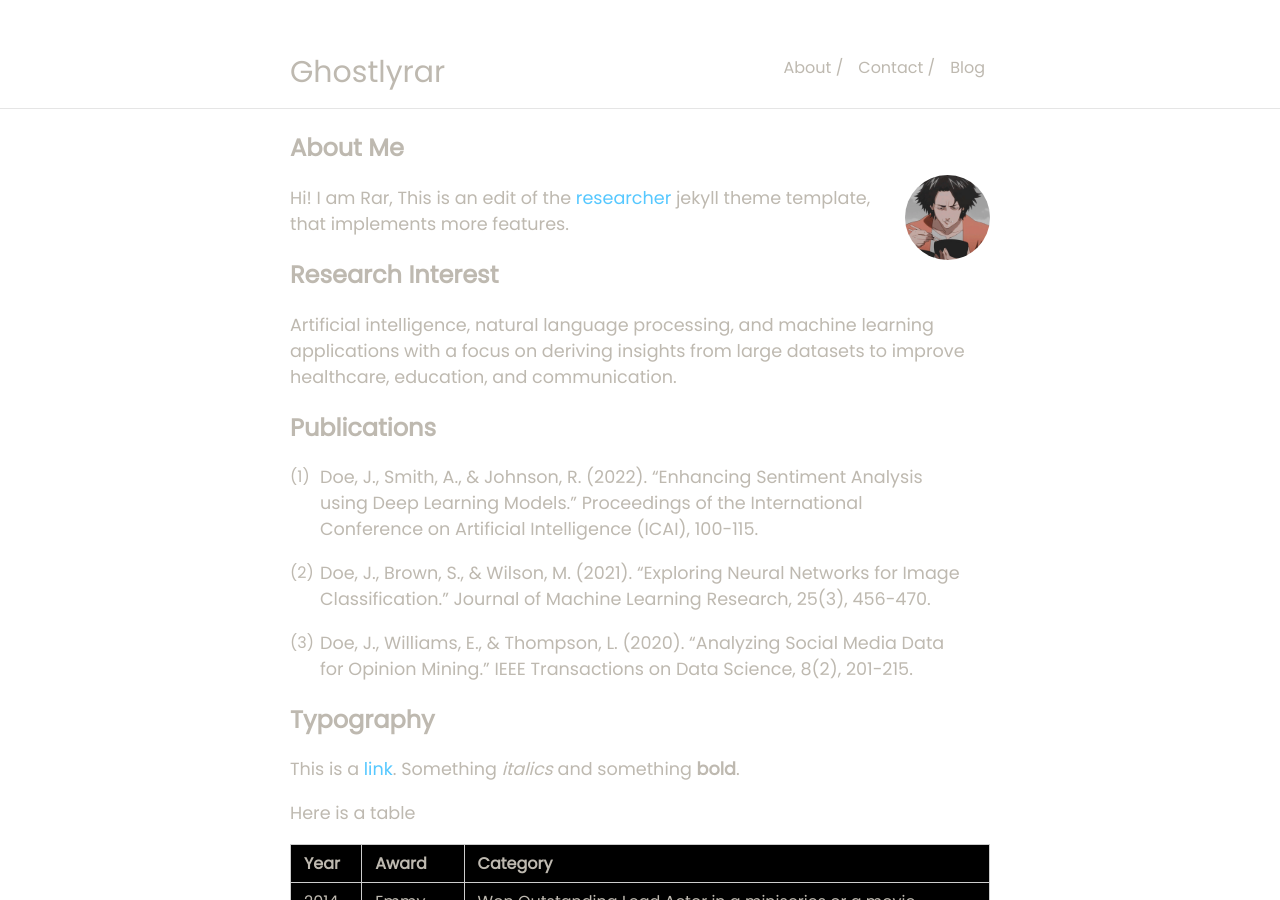
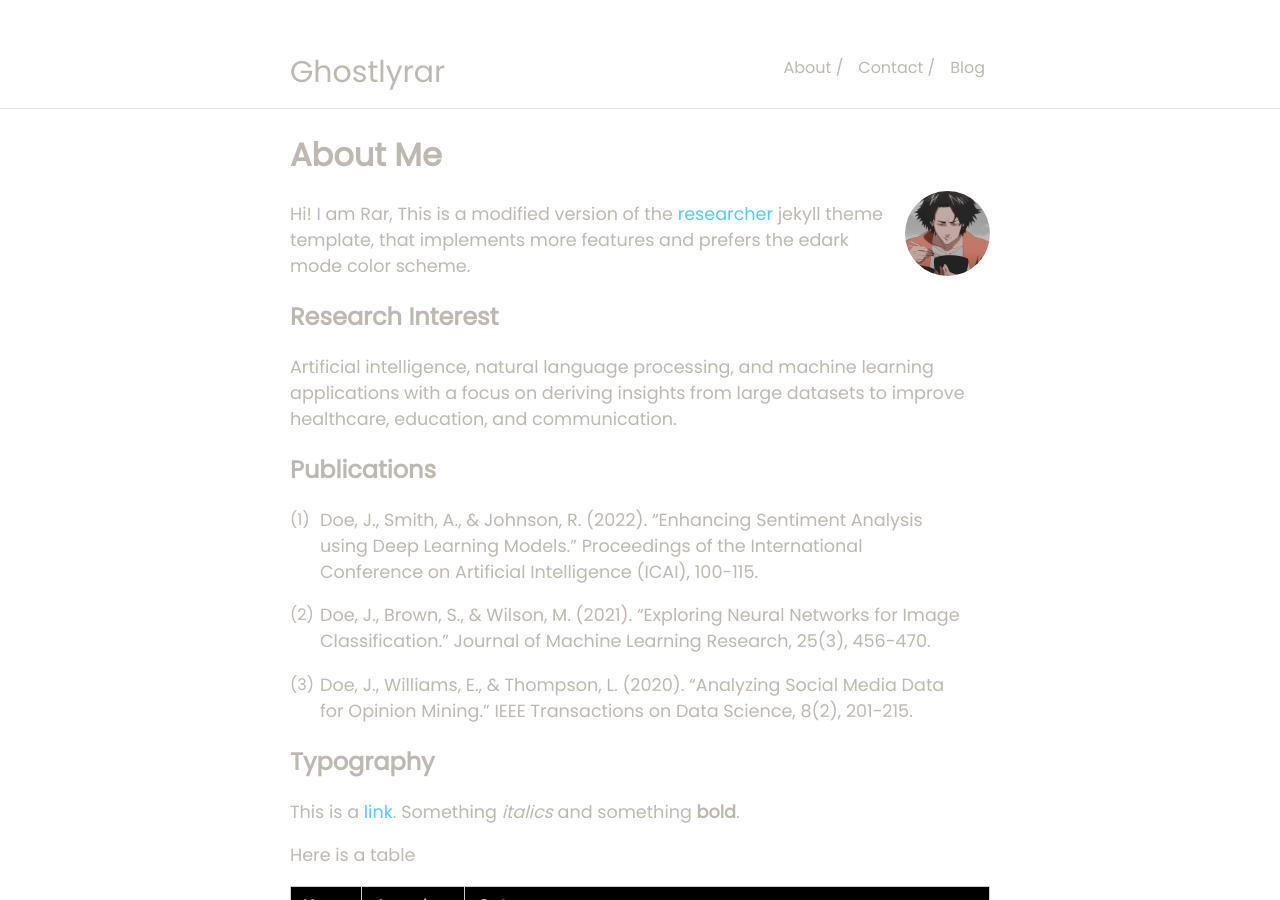
Before and after one commit to 0xRar/ghostlyrar, a Jekyll site: the page built from index.md, in a window 1280 px wide and 900 px high. Built offline with Jekyll 4.4.1, drawn with Linux system fonts in a browser that asks for light colours; our own code applies the rules of GitHub Pages for plain Markdown files.

Commit message:
Light description edit

```diff
--- a/index.md
+++ b/index.md
@@ -2,7 +2,7 @@
 layout: default
 ---
 
-## About Me
+# About Me
 
 {% if site.profile_pic %}
 <img draggable=false class="profile-picture" src="{{ site.profile_pic }}" />
@@ -10,8 +10,8 @@ layout: default
 
 
 Hi! I am Rar,
-This is an edit of the [researcher](https://github.com/bk2dcradle/researcher) jekyll theme template,
-that implements more features.
+This is a modified version of the [researcher](https://github.com/bk2dcradle/researcher) jekyll theme template,
+that implements more features and prefers the edark mode color scheme.
 
 ## Research Interest
 
```
Also changed, not shown: contact.md (+1 -0 lines).
